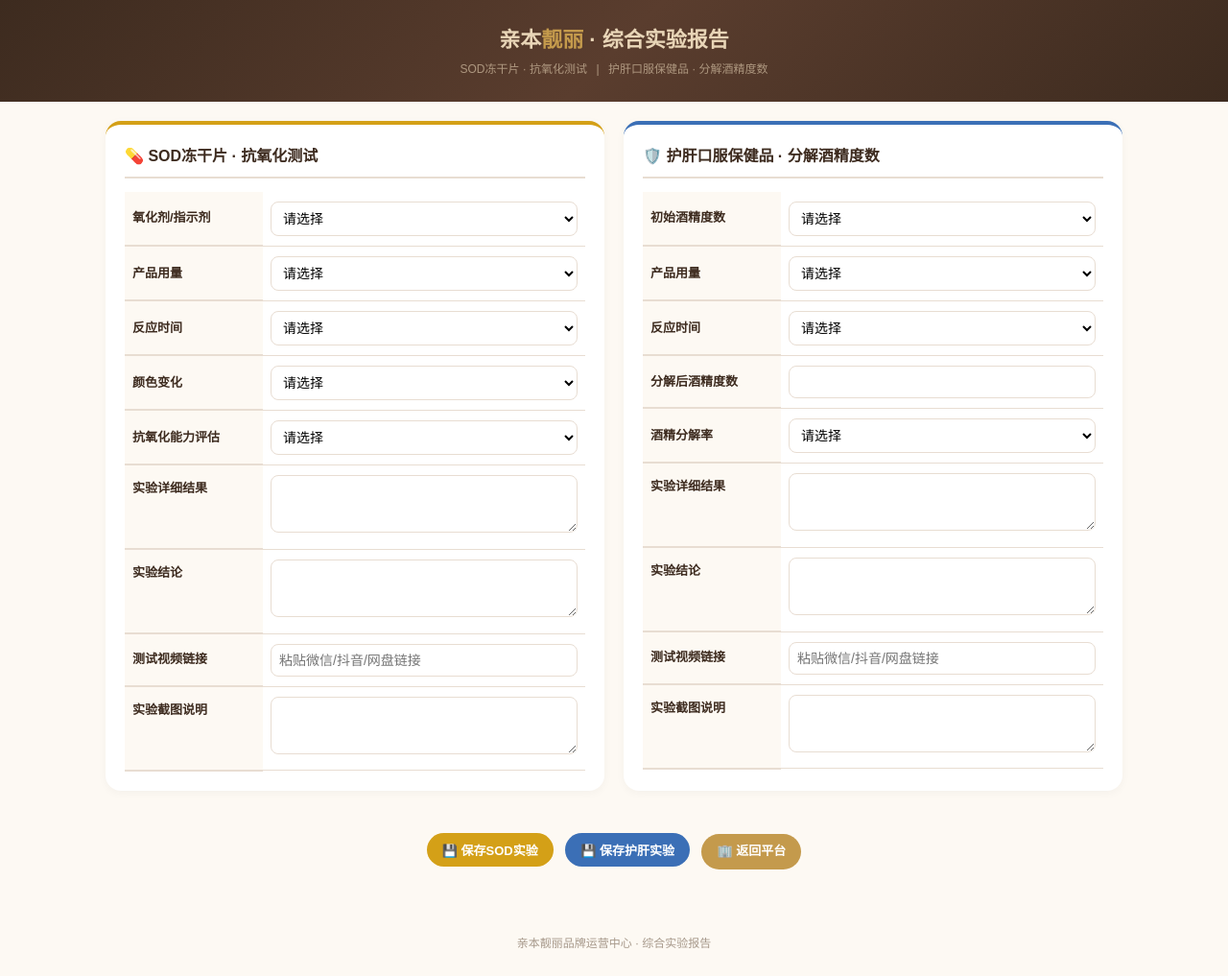
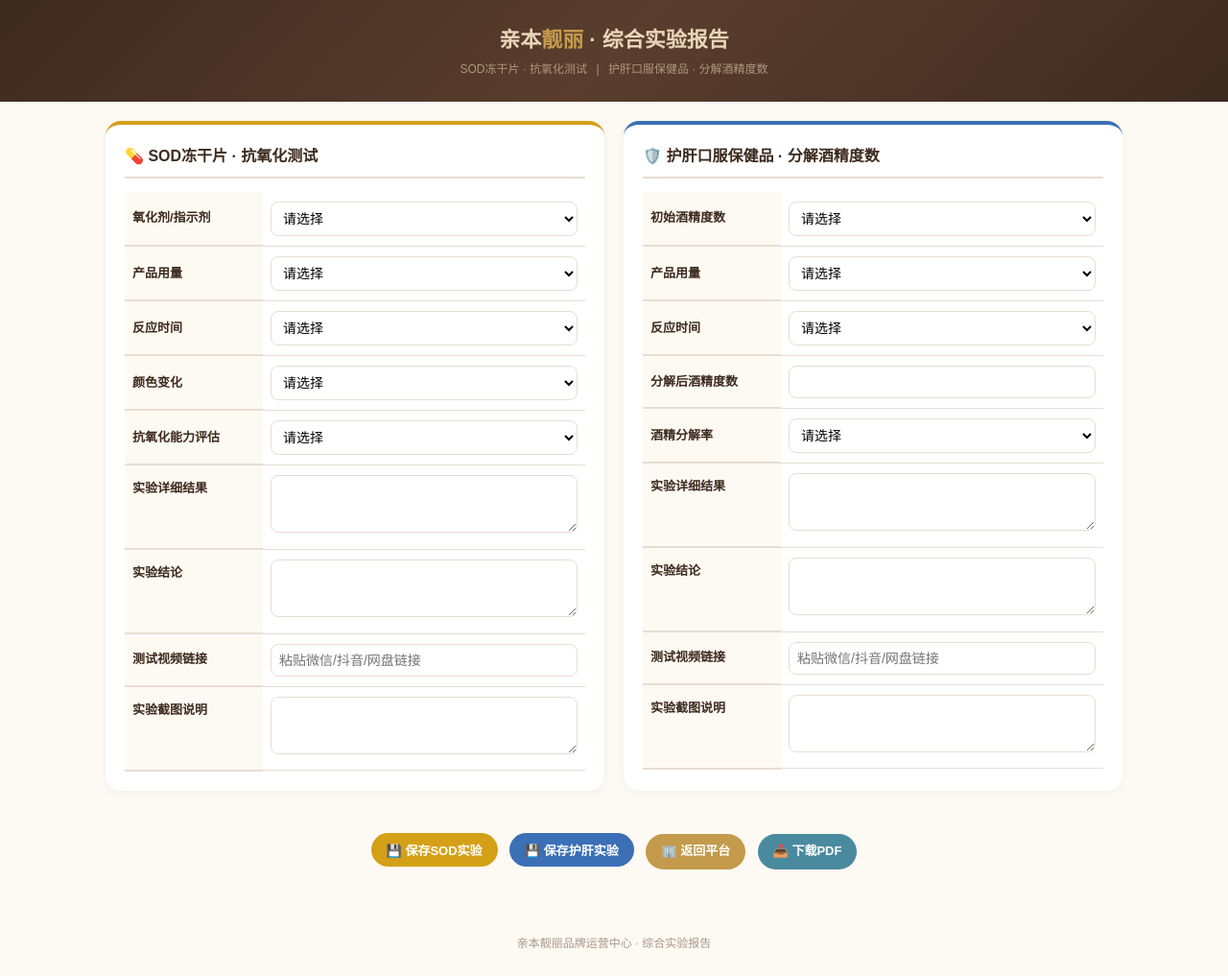
Before and after one commit to Jade-yu812/qinben-data, a website: page exp-report.html in a window 1280 px wide. Shown: the whole page at 96% size. Drawn offline with Linux system fonts and the light colour scheme.

Commit message:
Add PDF button

```diff
--- a/exp-report.html
+++ b/exp-report.html
@@ -21,6 +21,8 @@ body{font-family:"PingFang SC","Microsoft YaHei",sans-serif;background:var(--bg)
 .sel{width:100%;padding:8px;border:1.5px solid #E8DDD2;border-radius:8px;font-size:14px;font-family:inherit;background:#fff}
 .txt{width:100%;min-height:60px;padding:8px;border:1.5px solid #E8DDD2;border-radius:8px;font-size:14px;font-family:inherit;resize:vertical}
 .btn{display:inline-flex;align-items:center;gap:5px;padding:8px 16px;border-radius:20px;background:var(--a);color:#fff;font-weight:600;text-decoration:none;font-size:13px;font-family:inherit;border:none;cursor:pointer;margin:4px}
+.btn.pdf{background:#4A8A9E}
+@media print{.h{position:static}.btn,.fot{display:none}.card{break-inside:avoid;box-shadow:none}body{background:#fff}}
 .fot{text-align:center;padding:24px;color:var(--mu);font-size:12px}
 @media(max-width:800px){.grid{grid-template-columns:1fr}}
 </style>
@@ -36,6 +38,7 @@ body{font-family:"PingFang SC","Microsoft YaHei",sans-serif;background:var(--bg)
   <button class="btn" style="background:#D4A017" onclick="save('SOD冻干片')">💾 保存SOD实验</button>
   <button class="btn" style="background:#3B6FB6" onclick="save('护肝口服保健品')">💾 保存护肝实验</button>
   <a class="btn" href="index.html">🏢 返回平台</a>
+  <a class="btn pdf" href="javascript:window.print()">📥 下载PDF</a>
 </div>
 </div>
 <div class="fot">亲本靓丽品牌运营中心 · 综合实验报告</div>
```
